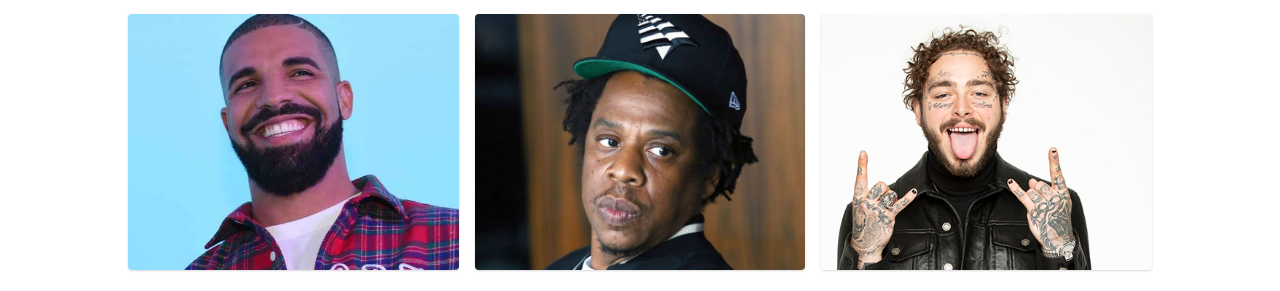
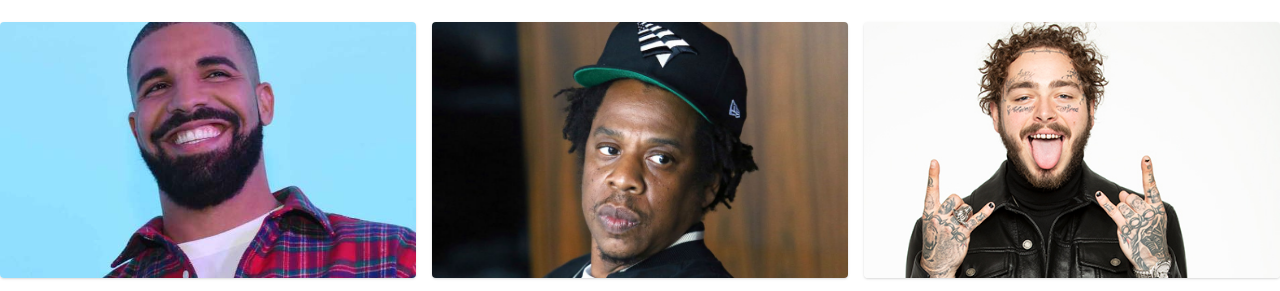
Before and after one commit to OmarAdolfo/grupo_musica_tailwind, a website built with Parcel: page src/band-members.html in a window 1280 px wide. Shown: the part 203-494 px from the top of the page. Built offline with nearby package versions, Linux system fonts and the light colour scheme; some packages are replaced by stand-ins of ours.

Commit message:
PEC3
> Se añade contenedor a los miembros.

```diff
--- a/src/band-members.html
+++ b/src/band-members.html
@@ -29,7 +29,8 @@
             </div>
         </nav>
     </header>
-    <main class="flex-auto pb-10 px-32">
+    <main class="flex-auto pb-10">
+        <div class="container mx-auto mt-10 px-10 md:px-0">
             <div class="text-center text-4xl my-8">
                 Miembros de la banda
             </div>
@@ -39,7 +40,8 @@
                         <img class="member-photo" src="assets/images/cantante-1.jpg" alt="Foto del cantante 1">
                         <h2 class="member-name">Drake</h2>
                         <span class="member-rol">Cantante</span>
-                    <p class="member-info">Lorem Ipsum is simply dummy text of the printing and typesetting industry.
+                        <p class="member-info">Lorem Ipsum is simply dummy text of the printing and typesetting
+                            industry.
                         </p>
                     </div>
                 </div>
@@ -92,6 +94,7 @@
                         <p class="member-info">Lorem Ipsum is simply dummy text of the printing and typesetting
                             industry.
                         </p>
+                    </div>
                 </div>
             </div>
         </div>
```
Lines whose indentation alone changed are shown as unchanged.
